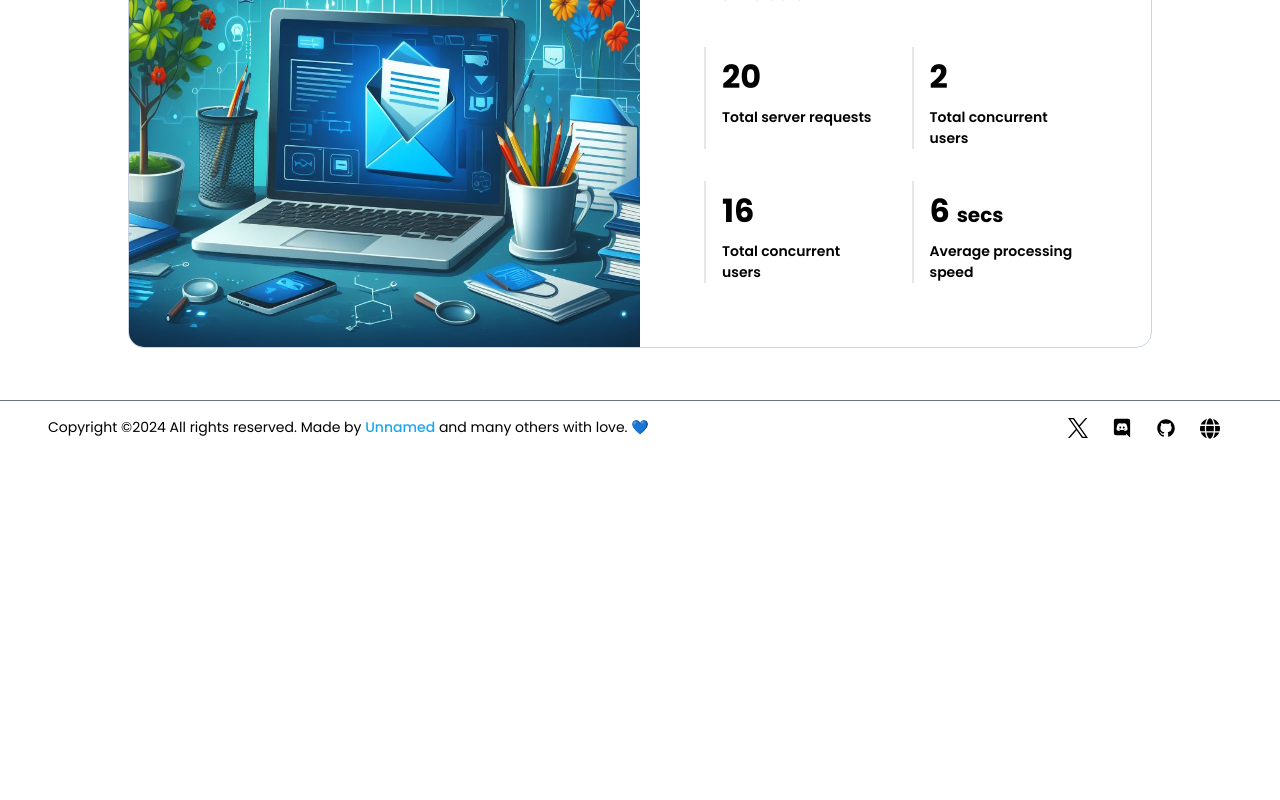
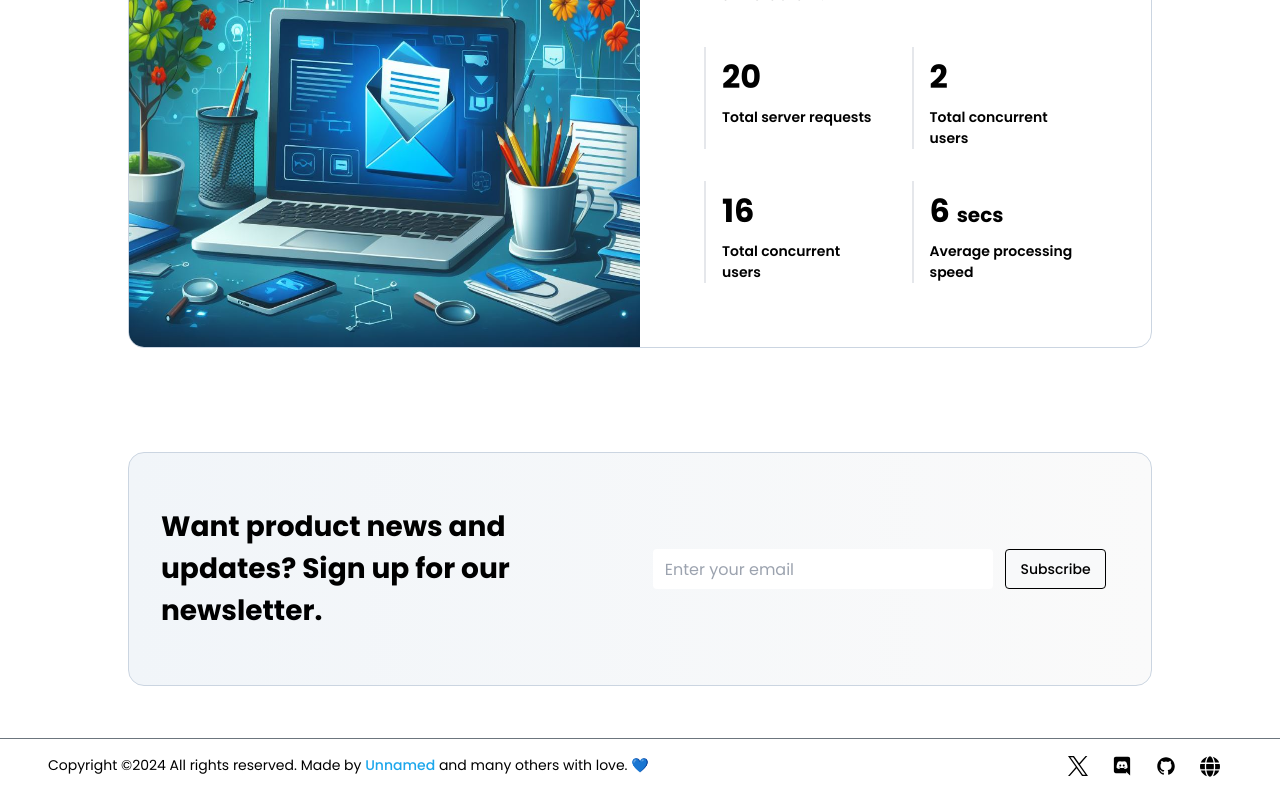
Before and after one commit to unnamed-lab/cypheir-mail-web, a Next.js app: page / in a window 1280 px wide. Shown: the part 1008-1808 px from the top of the page. Before the commit the page ends 1470 px from the top, so only its background shows below. Built offline with nearby package versions, Linux system fonts and the light colour scheme.

Commit message:
feat(newsletter ui): added the newsletter ui
created the newsletter ui component and tweaked some ui

```diff
--- a/src/app/page.tsx
+++ b/src/app/page.tsx
@@ -1,4 +1,4 @@
-import { Clients, Hero, Stats } from "@/views/home";
+import { Clients, Hero, Newsletter, Stats } from "@/views/home";
 import logo from "@/assets/img/logo.svg";
 
 export default function Home() {
@@ -19,6 +19,7 @@ export default function Home() {
         <Hero />
         <Clients supporters={supporters} />
         <Stats data={stats} />
+        <Newsletter />
       </main>
     </>
   );
--- /dev/null
+++ b/src/components/forms/index.ts
@@ -0,0 +1 @@
+export { default as SingleTextBox } from "./textBox";
--- /dev/null
+++ b/src/components/forms/textBox.tsx
@@ -0,0 +1,25 @@
+export default function SingleTextBox({
+  type = "text",
+  name = "",
+  value = "",
+  placeholder = "",
+  className = "",
+}: {
+  type?: "email" | "text" | "url";
+  name?: string;
+  value?: string;
+  placeholder?: string;
+  className?: string;
+}) {
+  return (
+    <input
+      type={type}
+      name={name}
+      id={`${name}ID`}
+      value={value}
+      placeholder={placeholder}
+      aria-placeholder={placeholder}
+      className={"focus:outline p-3 h-[40px] rounded-[4px] " + className}
+    />
+  );
+}
--- a/src/styles/css/global.css
+++ b/src/styles/css/global.css
@@ -240,6 +240,7 @@
 }
 
 .navbar {
+  z-index: 999;
   position: fixed;
   top: 0;
   left: 0;
--- a/src/styles/scss/layouts/_navbar.scss
+++ b/src/styles/scss/layouts/_navbar.scss
@@ -3,6 +3,7 @@
 @use "../components/animation" as *;
 
 .navbar {
+  z-index: 999;
   position: fixed;
   top: 0;
   left: 0;
--- /dev/null
+++ b/src/views/home/Newsletter.tsx
@@ -0,0 +1,43 @@
+"use client";
+
+import { SingleTextBox } from "@/components/forms";
+import { Button } from "@/components/ui";
+
+export default function Newsletter() {
+  return (
+    <section className="flex flex-wrap content-center justify-center pt-[0.5rem] pb-[0.5rem] md:pt-[0.25rem] md:pb-[0.25rem] px-[8vw] sm:max-md:px-[5vw] min-h-[4rem] lg:px-[10vw]">
+      <div className="w-full mt-[1.5rem] mb-[1.5rem] md:mt-[3rem] md:mb-[3rem] px-[2rem] py-[1.33rem] md:py-[2rem] flex rounded-2xl border-slate-300 border gap-2 bg-gradient-to-r from-slate-100 to-zinc-50 flex-wrap md:flex-nowrap flex-col md:flex-row gap-6">
+        <div className="w-full md:w-1/2 h-[30vh] md:h-full object-cover content-center">
+          <h2 className="font-bold text-[1.33rem] md:text-[1.75rem]">
+            Want product news and updates? Sign up for our newsletter.
+          </h2>
+        </div>
+
+        <div className="w-full md:w-1/2 flex justify-center content-center py-[1.5rem] px-[0.25rem] md:py-[5vw] md:px-[1vw] ">
+          <div className="w-full h-full">
+            <form
+              action="/"
+              method="post"
+              className="flex flex-wrap md:flex-nowrap w-auto gap-3"
+            >
+              <SingleTextBox
+                type="email"
+                name="newsletter"
+                placeholder="Enter your email"
+                className="grow"
+              />
+              <Button
+                type="submit"
+                className={
+                  "relative w-full grow md:w-[120px] h-[40px] border border-black !rounded-[4px] hover:text-white hover:bg-black "
+                }
+              >
+                Subscribe
+              </Button>
+            </form>
+          </div>
+        </div>
+      </div>
+    </section>
+  );
+}
--- a/src/views/home/Stats.tsx
+++ b/src/views/home/Stats.tsx
@@ -2,6 +2,7 @@
 import Image from "next/image";
 import thumb from "@/assets/img/statsThumb.jpeg";
 import { StatCard } from "@/components/ui";
+import { useEffect, useState } from "react";
 
 interface IStats {
   request: number;
@@ -12,6 +13,22 @@ interface IStats {
 
 function Stats({ data }: { data: IStats }) {
   const { request, user, message, speed } = data;
+  const [usersInfo, setUsersInfo] = useState("variety");
+
+  useEffect(() => {
+    switch (true) {
+      case user >= 100000000:
+        return setUsersInfo("billions");
+      case user >= 1000000:
+        return setUsersInfo("millions");
+      case user >= 1000:
+        return setUsersInfo("thousands");
+      case user >= 100:
+        return setUsersInfo("thundreds");
+      default:
+        return setUsersInfo("variety");
+    }
+  }, [user])
 
   return (
     <section className="flex flex-wrap content-center justify-center pt-[0.5rem] pb-[0.5rem] md:pt-[0.25rem] md:pb-[0.25rem] px-[8vw] sm:max-md:px-[5vw] min-h-[4rem] lg:px-[10vw]">
@@ -32,7 +49,7 @@ function Stats({ data }: { data: IStats }) {
               Our track record.
             </h6>
             <h2 className="text-[1.75rem] md:text-[2rem] font-bold leading-7 md:leading-10 mb-11">
-              Trusted by thousands of creators worldwide.
+              Trusted by {usersInfo} of creators worldwide.
             </h2>
             <p className="text-[12px] md:text-[16px] mt-3 mb-10">
               Lorem ipsum dolor sit amet consectetur adipisicing elit. Nulla
--- a/src/views/home/index.ts
+++ b/src/views/home/index.ts
@@ -1,3 +1,4 @@
 export { default as Hero } from "./Hero";
 export { default as Clients } from "./Clients";
 export { default as Stats } from "./Stats";
+export { default as Newsletter } from "./Newsletter";
```
Also changed, not shown: 1 other file (tests, documents, lock files or other folders).
